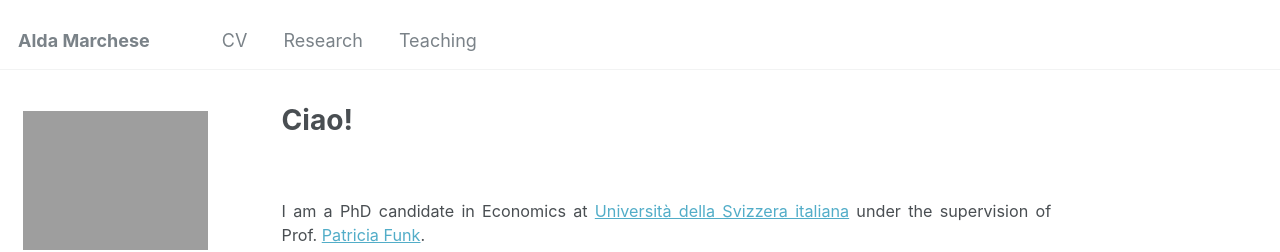
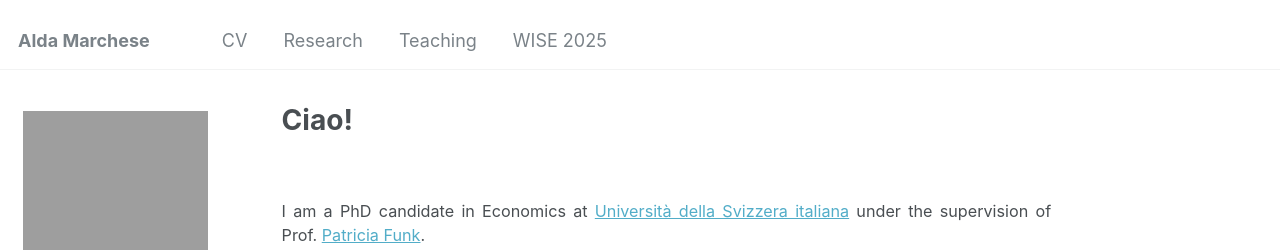
Before and after one commit to aldamarchese/aldamarchese.github.io, a Jekyll site: the page built from _pages/about.md, in a window 1280 px wide. Shown: the top 252 px of the page. Built offline with Jekyll 4.4.1, drawn with Linux system fonts in a browser that asks for light colours.

Commit message:
Update navigation.yml

```diff
--- a/_data/navigation.yml
+++ b/_data/navigation.yml
@@ -13,3 +13,6 @@ main:
 
   - title: "Teaching"
     url: /teaching/
+
+  - title: "WISE 2025"
+    url: /wise/
```
